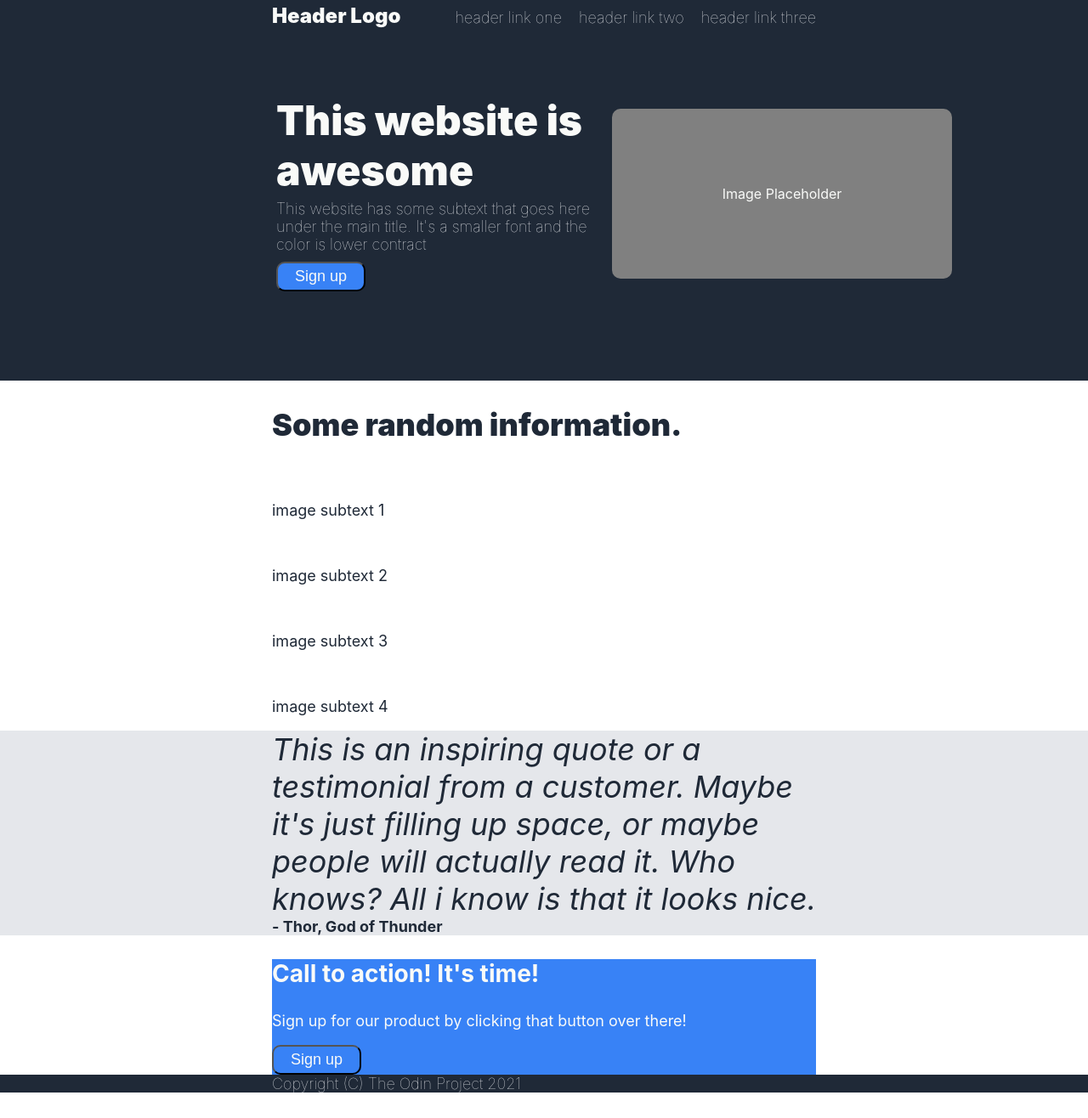
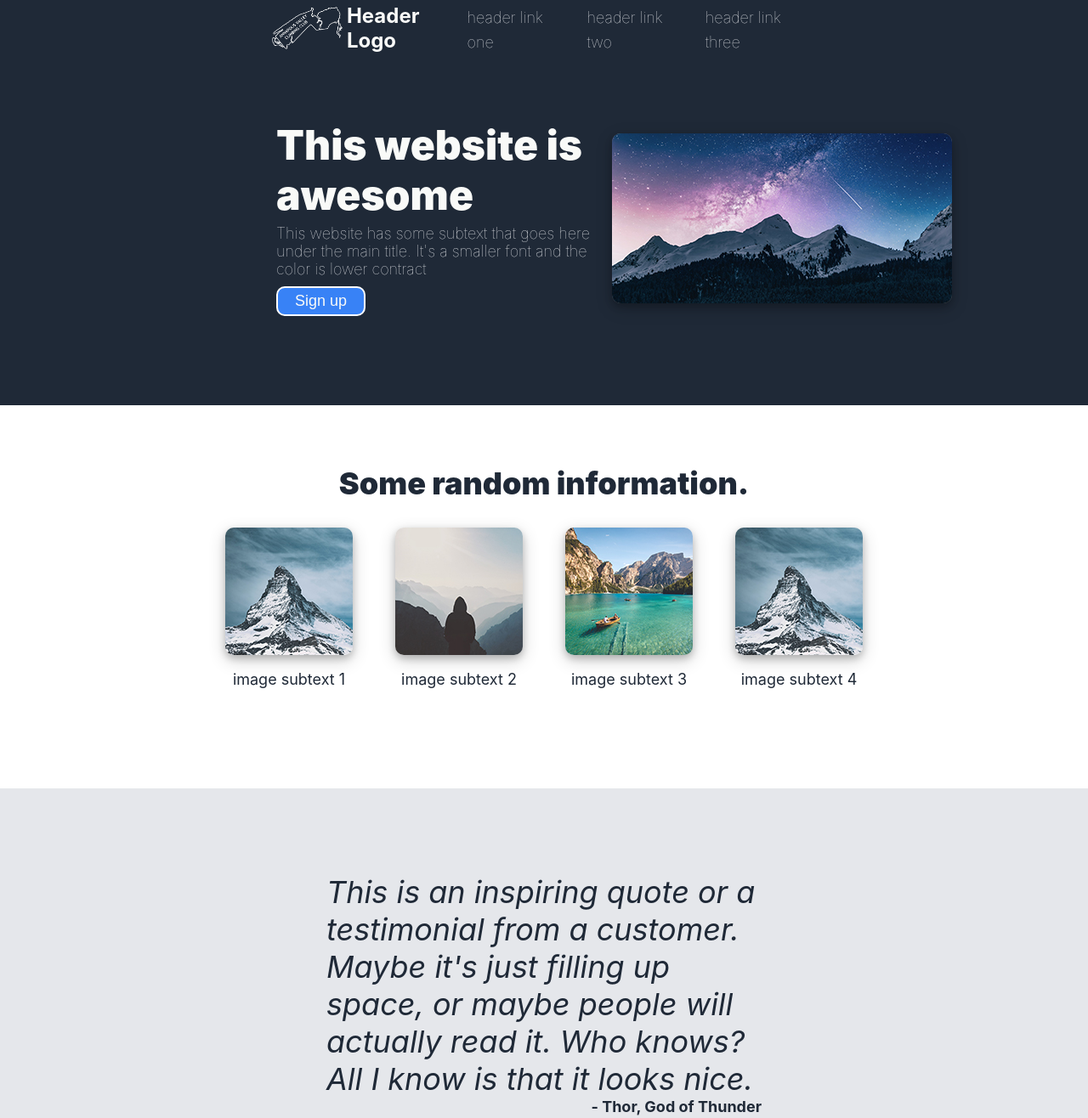
Before and after one commit to ancnnr/landing-page, a plain HTML site: page index.html in a window 1280 px wide. Shown: the part 20-1336 px from the top of the page at 85% size. Before the commit the page ends 1306 px from the top, so only its background shows below. Drawn offline with Linux system fonts and the light colour scheme.

Commit message:
CSS Changes, Images add
Site done!

```diff
--- a/index.html
+++ b/index.html
@@ -5,11 +5,14 @@
     <meta http-equiv="X-UA-Compatible" content="IE=edge">
     <meta name="viewport" content="width=device-width, initial-scale=1.0">
     <link rel="stylesheet" href="styles/styles.css">
-    <title>Document</title>
+    <title>OP Landing Page</title>
 </head>
 <body>
     <div class="header">
-        Header Logo
+        <div class="logo">
+            <img src="images/avcc.png">
+            <h4>Header Logo</h4>
+        </div>
         <ul>
             <li><a href=''>header link one</a></li>
             <li><a href=''>header link two</a></li>
@@ -24,7 +27,7 @@
             <button class="signup">Sign up</button>
         </div>
 
-        <div class="banner-right">Image Placeholder</div>
+        <div class="banner-right"><img src="images/mtn1.jpg"></div>
     </div>
 
     <div class="content1">
@@ -33,22 +36,22 @@
 
         <div class="gallery">
             <div class="gal1">
-                <img src="">
+                <div class="placeholder"><img src="images/mtn2.jpg"></div>
                 <p>image subtext 1</p>
             </div>
 
             <div class="gal2">
-                <img src="">
+                <div class="placeholder"><img src="images/mtn4.jpg"></div>
                 <p>image subtext 2</p>
             </div>
 
             <div class="gal3">
-                <img src="">
+                <div class="placeholder"><img src="images/mtn3.jpg"></div>
                 <p>image subtext 3</p>
             </div>
 
             <div class="gal4">
-                <img src="">
+                <div class="placeholder"><img src="images/mtn2.jpg"></div>
                 <p>image subtext 4</p>
             </div>
         </div>
@@ -56,7 +59,7 @@
 
     <div class="content2">
         <div class="quote">
-            This is an inspiring quote or a testimonial from a customer. Maybe it's just filling up space, or maybe people will actually read it. Who knows? All i know is that it looks nice.
+            This is an inspiring quote or a testimonial from a customer. Maybe it's just filling up space, or maybe people will actually read it. Who knows? All I know is that it looks nice.
         </div>
         <div class="author">- Thor, God of Thunder</div>
     </div>
--- a/styles/styles.css
+++ b/styles/styles.css
@@ -70,8 +70,34 @@ body {
     align-items: center;
 }
 
+.placeholder {
+    width: 150px;
+    height: 150px;
+    border-radius: 10px;
+}
 
+.logo {
+    display: flex;
+    justify-content: flex-start;
+    align-items: center;
+    gap: 5px;
+}
 
+.logo h4 {
+    padding: 0;
+    margin: 0;
+}
+
+img {
+    border-radius: 10px;
+    box-shadow: 0 4px 8px 0 rgba(0, 0, 0, 0.2), 0 6px 20px 0 rgba(0, 0, 0, 0.19);
+}
+.logo img {
+    height: 50px;
+    width: auto;
+    box-shadow: 0 0 0 0;
+    border-radius: 0;
+}
 .header a {
     text-decoration: none;
 }
@@ -81,10 +107,24 @@ ul {
     padding: 0;
 }
 
+.content1 .gallery {
+    display: flex;
+    justify-content: center;
+    gap: 50px;
+    align-items: center;
+}
+
+.content1 {
+    text-align: center;
+    padding-top: 40px;
+    padding-bottom: 100px;
+}
+
 .content1 h2 {
     font-size: 36px;
     font-weight: 900;
     color: #1F2937;
+
 }
 
 p {
@@ -94,6 +134,14 @@ p {
 
 .content2 {
     background-color: #E5E7EB;
+    padding-top: 100px;
+    padding-bottom: 100px;
+    padding-left: 30%;
+    padding-right:30%;
+}
+
+.author {
+    text-align: right;
 }
 
 .quote {
@@ -120,13 +168,36 @@ p {
 
 .call-to-action p {
     color: #F9FAF8;
+    margin: 0;
+}
+
+.call-to-action h3 {
+    margin: 0px;
+    margin-bottom: 5px;
 }
 
 .signup {
     border-radius: 10px;
     padding: 5px 20px 5px 20px;
+    border: 2px solid white;
 }
 
-button {
+.call-to-action {
+    margin-top: 150px;
+    margin-bottom: 150px;
+    border-radius: 10px;
+    display: flex;
+    justify-content: center;
+    gap: 80px;
+    align-items: center;
+    padding-top:50px;
+    padding-bottom: 50px;
+}
 
+.footer {
+    display: flex;
+    justify-content: center;
+    align-items: center;
+    padding-top: 40px;
+    padding-bottom: 40px;
 }
```
Also changed, not shown: images/avcc.png (added), images/mtn1.jpg (added), images/mtn2.jpg (added), images/mtn3.jpg (added), images/mtn4.jpg (added).
